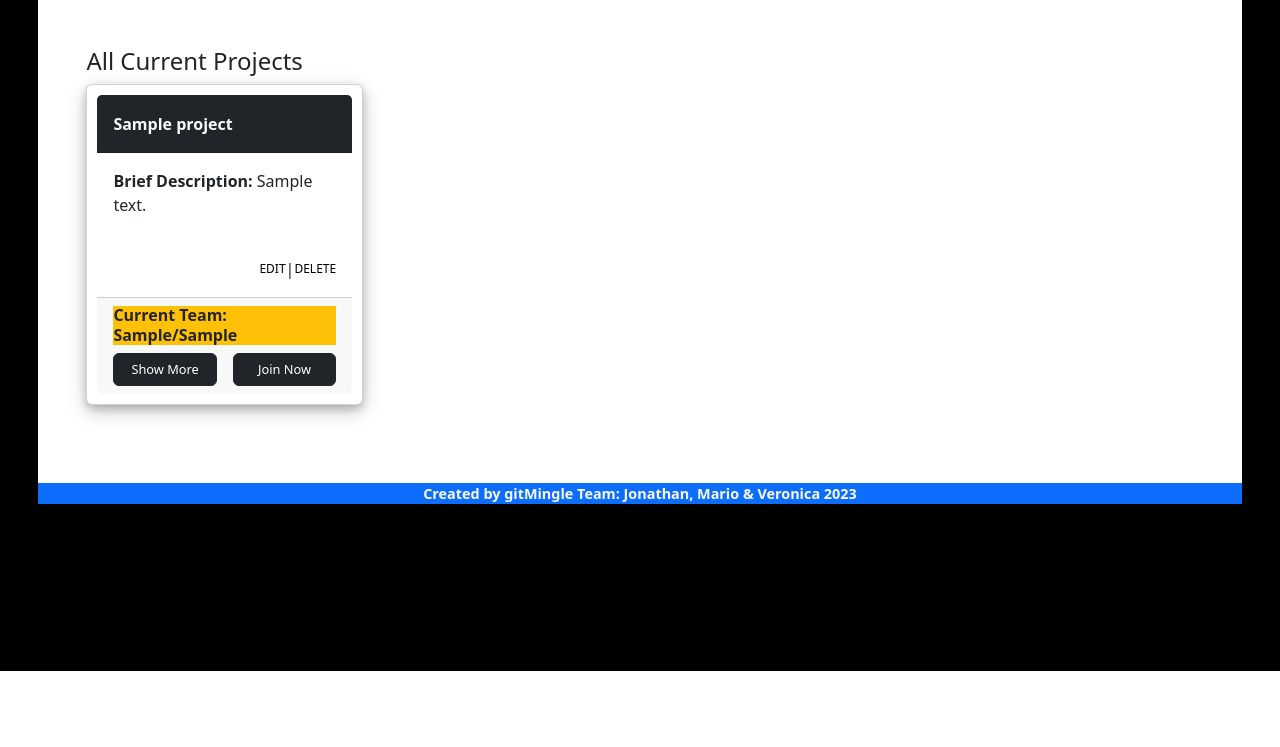
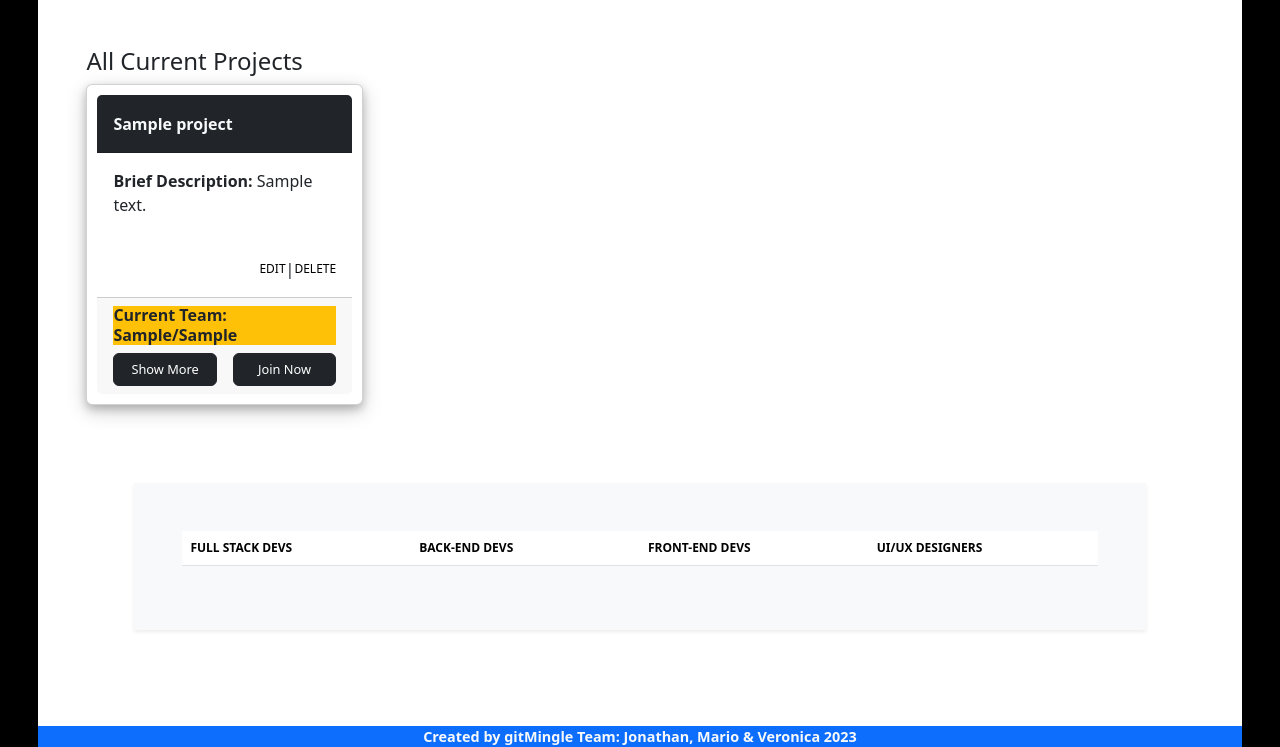
Before and after one commit to netjc/gitMingle_vam, a Flask app: page /users/dashboard/1 in a window 1280 px wide. Shown: the part 129-876 px from the top of the page. Before the commit the page ends 800 px from the top, so only its background shows below. Run offline with Flask 3, Linux system fonts and the light colour scheme; the visitor is signed in with stand-in values (Sample User, id 1); tables that the repository leaves empty or names only in its code hold one stand-in row (values such as "Sample post"); lists and menus that the app fills with data are empty; some web fonts are replaced.

Commit message:
showAll users by type-dboard; profile getUser

```diff
--- a/flask_app/controllers/projects.py
+++ b/flask_app/controllers/projects.py
@@ -21,7 +21,7 @@ def user_page(id):
         "id": session["logged_in_id"]
     }
 
-    return render_template("dashboard.html", all_projects=project.Project.get_all_projects(), one_user=user.User.get_user_info(data2))
+    return render_template("dashboard.html", all_projects=project.Project.get_all_projects(), one_user=user.User.get_user_info(data2), all_users=user.User.get_all())
 
 # ******** ADD new projects - render *********
 @app.route("/projects/new_project")
--- a/flask_app/models/user.py
+++ b/flask_app/models/user.py
@@ -92,7 +92,20 @@ class User:
             one_user.listed_projects.append(one_project)
         return one_user
 
-# ******** UPDATE *********
+# ******** SHOW ALL userS *********
+    @classmethod
+    def get_all(cls):
+        query = "SELECT * FROM users;"
+
+        results = connectToMySQL(cls.db).query_db(query)
+
+        all_users = []
+
+        for user in results:
+            all_users.append(cls(user))
+        return all_users
+
+# ******** UPDATE USER PROFILE *********
     @classmethod
     def update_user(cls, data):
         query = """
--- a/flask_app/templates/create_project.html
+++ b/flask_app/templates/create_project.html
@@ -23,7 +23,7 @@
         <header class="w-100 d-flex justify-content-end align-items-center">
             <div class="menu">
                 <a class="menu_item" href="/users/dashboard/{{session['logged_in_id']}}">Dashboard</a>
-                <a class="menu_item" href="/users/my_profile/{{session['logged_in_id']}}">My Profile</a>
+                <a class="menu_item" href="/users/profile/{{session['logged_in_id']}}">My Profile</a>
                 <a class="menu_item" href="/projects/new_project">Add Project</a>
                 <a class="menu_item" href="/users/user_logout">Logout</a>
             </div>
--- a/flask_app/templates/dashboard.html
+++ b/flask_app/templates/dashboard.html
@@ -44,7 +44,7 @@
                 <div class="menu">
                     <p>Hi {{one_user.f_name}}!</p>
                     <a class="menu_item" href="/projects/new_project">Add Project</a>
-                    <a class="menu_item" href="/users/my_profile/{{session['logged_in_id']}}">My Profile</a>
+                    <a class="menu_item" href="/users/profile/{{session['logged_in_id']}}">My Profile</a>
                     <a class="menu_item" href="/users/user_logout">Logout</a>
                 </div>
         </header>
@@ -95,6 +95,76 @@
                 {% endfor %}
             </div><br>
 
+<!-- USERS LOOKING TO MINGLE - SHOW ALL USERS -->
+
+            <div class="h-100 bg-light d-flex justify-content-start m-5 p-5 shadow-sm border-5">
+                <!-- FULL STACK DEVS -->
+                <table class="w-25 table table-striped">
+                    <thead>
+                        <th>FULL STACK DEVS</th>
+                    </thead>
+                    <tbody>
+                        {% for user in all_users %}
+                            {% if user.position_title == "Full Stack Developer" %}
+                            <tr>
+                                <td><a href="/users/profile/{{user.id}}">+</a>{{user.f_name}} {{user.l_name}}</td>
+                            </tr>
+                            {% endif %}
+                        {% endfor %}
+                    </tbody>
+                </table>
+
+                <!-- BACK-END DEVS -->
+                <table class="w-25 table table-striped">
+                    <thead>
+                        <th>BACK-END DEVS</th>
+                    </thead>
+                    <tbody>
+                        {% for user in all_users %}
+                            {% if user.position_title == "Back-end Developer" %}
+                            <tr>
+                                <td><a href="/users/profile/{{user.id}}">+</a>{{user.f_name}} {{user.l_name}}</td>
+                            </tr>
+                            {% endif %}
+                        {% endfor %}
+                    </tbody>
+                </table>
+
+                <!-- FRONT-END DEVS -->
+                <table class="w-25 table table-striped">
+                    <thead>
+                        <th>FRONT-END DEVS</th>
+                    </thead>
+                    <tbody>
+                        {% for user in all_users %}
+                            {% if user.position_title == "Front-end Developer" %}
+                            <tr>
+                                <td><a href="/users/profile/{{user.id}}">+</a>{{user.f_name}} {{user.l_name}}</td>
+                            </tr>
+                            {% endif %}
+                        {% endfor %}
+                    </tbody>
+                </table>
+
+                <!-- UI/UX DESIGNERS -->
+                <table class="w-25 table table-striped">
+                    <thead>
+                        <th>UI/UX DESIGNERS</th>
+                    </thead>
+                    <tbody>
+                        {% for user in all_users %}
+                            {% if user.position_title == "UI/UX Designers" %}
+                            <tr>
+                                <td><a href="/users/profile/{{user.id}}">+</a>{{user.f_name}} {{user.l_name}}</td>
+                            </tr>
+                            {% endif %}
+                        {% endfor %}
+                    </tbody>
+                </table>
+
+                <br>
+            </div>
+
         </div>
         <footer class="w-100 bg-primary text-light">
             Created by gitMingle Team: Jonathan, Mario & Veronica 2023
--- a/flask_app/templates/profile.html
+++ b/flask_app/templates/profile.html
@@ -22,7 +22,7 @@
     <header class="w-100 d-flex justify-content-end align-items-center">
         <div class="menu">
             <a class="menu_item" href="/users/dashboard/{{session['logged_in_id']}}">Dashboard</a>
-            <a class="menu_item" href="/users/my_profile/{{session['logged_in_id']}}">My Profile</a>
+            <a class="menu_item" href="/users/profile/{{session['logged_in_id']}}">My Profile</a>
             <a class="menu_item" href="/projects/new_project">Add Project</a>
             <a class="menu_item" href="/users/user_logout">Logout</a>
         </div>
--- a/flask_app/templates/show_project.html
+++ b/flask_app/templates/show_project.html
@@ -22,7 +22,7 @@
     <header class="w-100 d-flex justify-content-end align-items-center">
         <div class="menu">
             <a class="menu_item" href="/users/dashboard/{{session['logged_in_id']}}">Dashboard</a>
-            <a class="menu_item" href="/users/my_profile/{{session['logged_in_id']}}">My Profile</a>
+            <a class="menu_item" href="/users/profile/{{session['logged_in_id']}}">My Profile</a>
             <a class="menu_item" href="/projects/new_project">Add Project</a>
             <a class="menu_item" href="/users/user_logout">Logout</a>
         </div>
```
Also changed, not shown: flask_app/controllers/users.py (+6 -6 lines).
